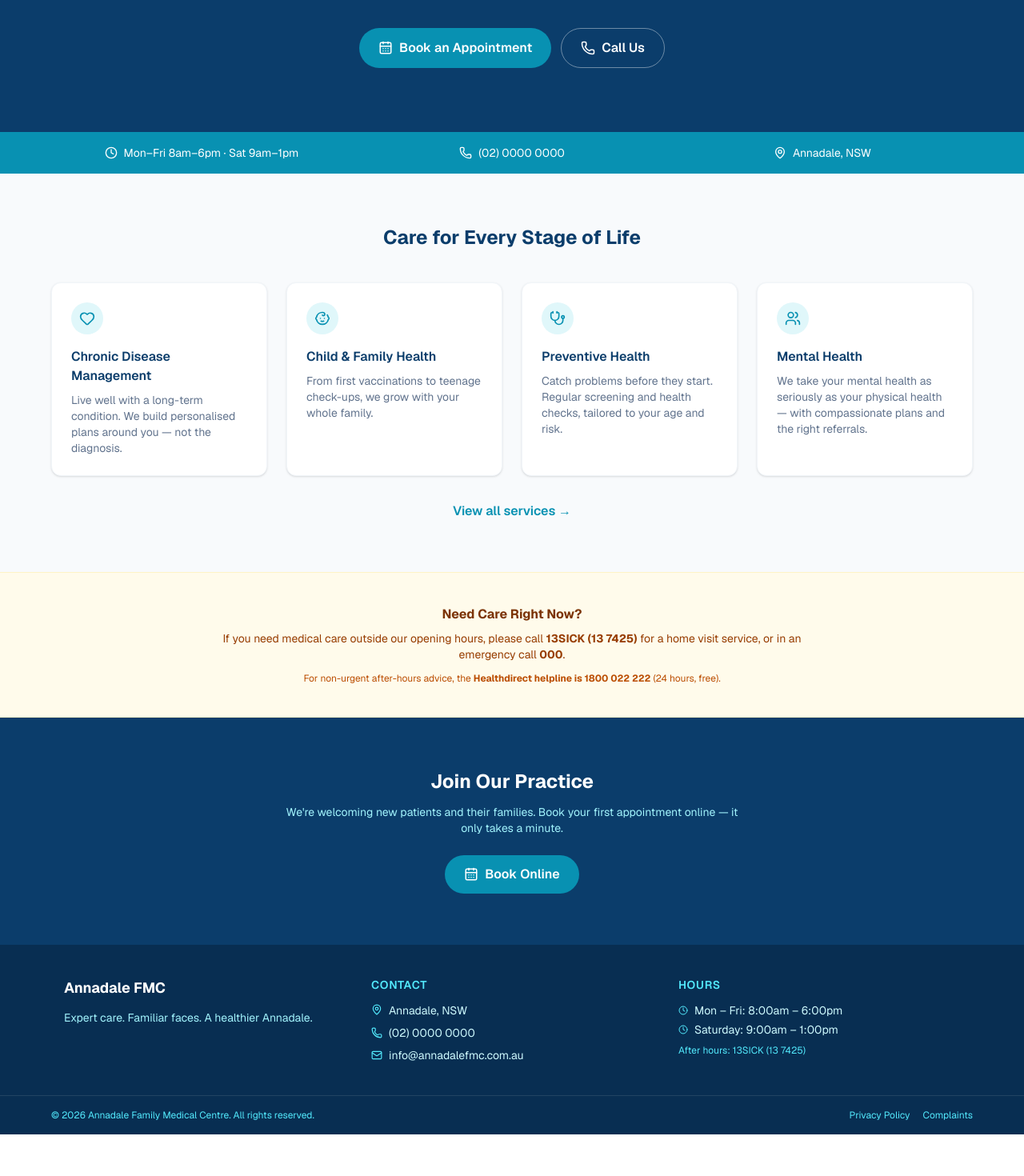
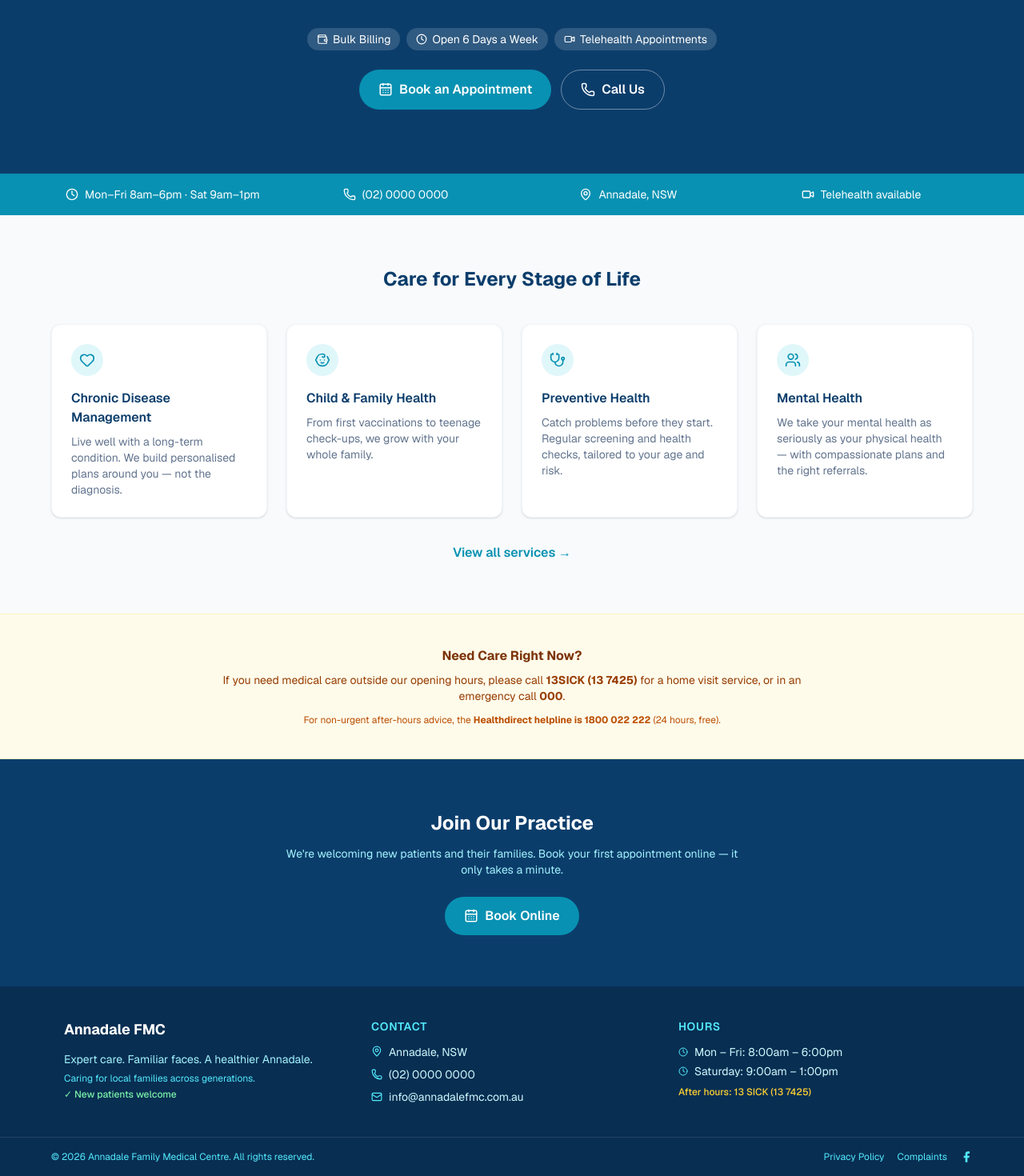
Before and after one commit to ggupta-saras/annadale-fmc, a Next.js app: page / in a window 1280 px wide. Shown: the part 337-1807 px from the top of the page at 80% size. Before the commit the page ends 1755 px from the top, so only its background shows below. Built offline with nearby package versions, Linux system fonts and the light colour scheme.

Commit message:
Content updates: team page, services, footer, home page enhancements

```diff
--- a/src/app/(site)/about/page.tsx
+++ b/src/app/(site)/about/page.tsx
@@ -25,7 +25,7 @@ export default function AboutPage() {
             Annadale Family Medical Centre was built on a simple belief: you deserve a doctor
             who knows you. Not just your file — but your life, your family, your goals. We bring
             together the rigour of evidence-based medicine and the warmth of a practice that&apos;s
-            truly part of your community.
+            truly part of your community, caring for local families across generations.
           </p>
 
           <h2 className="text-xl font-bold text-navy mb-4 mt-8">Our Values</h2>
--- a/src/app/(site)/our-team/page.tsx
+++ b/src/app/(site)/our-team/page.tsx
@@ -1,5 +1,5 @@
 import type { Metadata } from "next";
-import { UserCircle } from "lucide-react";
+import { UserCircle, CalendarDays } from "lucide-react";
 
 export const metadata: Metadata = {
   title: "Our Team",
@@ -13,6 +13,7 @@ const doctors = [
     qualifications: "MBBS, FRACGP",
     bio: "Dr. [Name] is a Fellow of the Royal Australian College of General Practitioners with a special interest in preventive health and chronic disease management. They welcome patients of all ages and backgrounds.",
     interests: ["Preventive Health", "Chronic Disease", "Men's Health"],
+    languages: "English",
     acceptingNew: true,
   },
 ];
@@ -65,6 +66,18 @@ export default function OurTeamPage() {
                       </span>
                     ))}
                   </div>
+                  {doc.languages && (
+                    <p className="text-xs text-slate-400 mt-2">Languages: {doc.languages}</p>
+                  )}
+                  <a
+                    href="https://www.hotdoc.com.au"
+                    target="_blank"
+                    rel="noopener noreferrer"
+                    className="mt-3 inline-flex items-center gap-1 text-xs font-semibold text-teal hover:underline"
+                  >
+                    <CalendarDays size={12} />
+                    Book with {doc.name} →
+                  </a>
                 </div>
               </div>
             ))}
--- a/src/app/(site)/page.tsx
+++ b/src/app/(site)/page.tsx
@@ -1,5 +1,5 @@
 import Link from "next/link";
-import { CalendarDays, Phone, MapPin, Clock, Heart, Users, Stethoscope, Baby } from "lucide-react";
+import { CalendarDays, Phone, MapPin, Clock, Heart, Users, Stethoscope, Baby, Wallet, Clock4, Video } from "lucide-react";
 
 export default function HomePage() {
   return (
@@ -15,6 +15,17 @@ export default function HomePage() {
             Annadale Family Medical Centre delivers expert, unhurried GP care for every
             generation — where your doctor remembers your history, not just your chart.
           </p>
+          <div className="flex flex-wrap justify-center gap-2 mb-6 text-sm">
+            <span className="flex items-center gap-1.5 bg-white/15 text-white px-3 py-1 rounded-full">
+              <Wallet size={14} /> Bulk Billing
+            </span>
+            <span className="flex items-center gap-1.5 bg-white/15 text-white px-3 py-1 rounded-full">
+              <Clock4 size={14} /> Open 6 Days a Week
+            </span>
+            <span className="flex items-center gap-1.5 bg-white/15 text-white px-3 py-1 rounded-full">
+              <Video size={14} /> Telehealth Appointments
+            </span>
+          </div>
           <div className="flex flex-col sm:flex-row gap-3 justify-center">
             <a
               href="https://www.hotdoc.com.au"
@@ -38,7 +49,7 @@ export default function HomePage() {
 
       {/* Quick info bar */}
       <section className="bg-teal text-white py-4 px-4">
-        <div className="max-w-6xl mx-auto grid grid-cols-1 sm:grid-cols-3 gap-3 text-sm">
+        <div className="max-w-6xl mx-auto grid grid-cols-2 md:grid-cols-4 gap-3 text-sm">
           <div className="flex items-center gap-2 justify-center">
             <Clock size={16} />
             <span>Mon–Fri 8am–6pm · Sat 9am–1pm</span>
@@ -50,6 +61,10 @@ export default function HomePage() {
           <div className="flex items-center gap-2 justify-center">
             <MapPin size={16} />
             <span>Annadale, NSW</span>
+          </div>
+          <div className="flex items-center gap-2 justify-center">
+            <Video size={16} />
+            <span>Telehealth available</span>
           </div>
         </div>
       </section>
--- a/src/app/(site)/services/page.tsx
+++ b/src/app/(site)/services/page.tsx
@@ -1,7 +1,7 @@
 import type { Metadata } from "next";
 import {
   Heart, Baby, Brain, Activity, Stethoscope, Syringe,
-  Users, Shield, Pill, Eye, Clipboard, Sun,
+  Users, Shield, Pill, Eye, Clipboard, Sun, Video,
 } from "lucide-react";
 
 export const metadata: Metadata = {
@@ -22,6 +22,7 @@ const services = [
   { icon: Pill, title: "Medication Management", desc: "Medication reviews, repeat prescriptions, and chronic pain management." },
   { icon: Eye, title: "Aged Care", desc: "Comprehensive aged care assessments, care coordination, and home medicine reviews." },
   { icon: Clipboard, title: "Care Plans & Referrals", desc: "Specialist referrals, allied health referrals, and care plan coordination." },
+  { icon: Video, title: "Telehealth Consultations", desc: "Consult your GP from home — ideal for script renewals, results review, mental health follow-ups, and simple referrals. Some consultations require an in-person visit." },
 ];
 
 export default function ServicesPage() {
--- a/src/components/Footer.tsx
+++ b/src/components/Footer.tsx
@@ -10,6 +10,8 @@ export function Footer() {
           <p className="text-cyan-200 text-sm leading-relaxed">
             Expert care. Familiar faces. A healthier Annadale.
           </p>
+          <p className="text-cyan-300 text-xs mt-1">Caring for local families across generations.</p>
+          <p className="text-green-300 text-xs mt-1 font-medium">✓ New patients welcome</p>
         </div>
 
         <div>
@@ -45,8 +47,8 @@ export function Footer() {
               <Clock size={12} className="text-cyan-300" />
               <span>Saturday: 9:00am – 1:00pm</span>
             </li>
-            <li className="text-xs text-cyan-300 mt-2">
-              After hours: 13SICK (13 7425)
+            <li className="text-xs text-amber-300 mt-2 font-medium">
+              After hours: 13 SICK (13 7425)
             </li>
           </ul>
         </div>
@@ -55,9 +57,20 @@ export function Footer() {
       <div className="border-t border-white/10 px-4 py-4">
         <div className="max-w-6xl mx-auto flex flex-col sm:flex-row justify-between items-center gap-2 text-xs text-cyan-300">
           <span>© {new Date().getFullYear()} Annadale Family Medical Centre. All rights reserved.</span>
-          <div className="flex gap-4">
+          <div className="flex items-center gap-4">
             <Link href="/privacy" className="hover:text-white transition-colors">Privacy Policy</Link>
             <Link href="/contact#feedback" className="hover:text-white transition-colors">Complaints</Link>
+            <a
+              href="https://www.facebook.com"
+              target="_blank"
+              rel="noopener noreferrer"
+              aria-label="Facebook"
+              className="hover:text-white transition-colors"
+            >
+              <svg width="16" height="16" viewBox="0 0 24 24" fill="currentColor" aria-hidden="true">
+                <path d="M18 2h-3a5 5 0 0 0-5 5v3H7v4h3v8h4v-8h3l1-4h-4V7a1 1 0 0 1 1-1h3z" />
+              </svg>
+            </a>
           </div>
         </div>
       </div>
```
